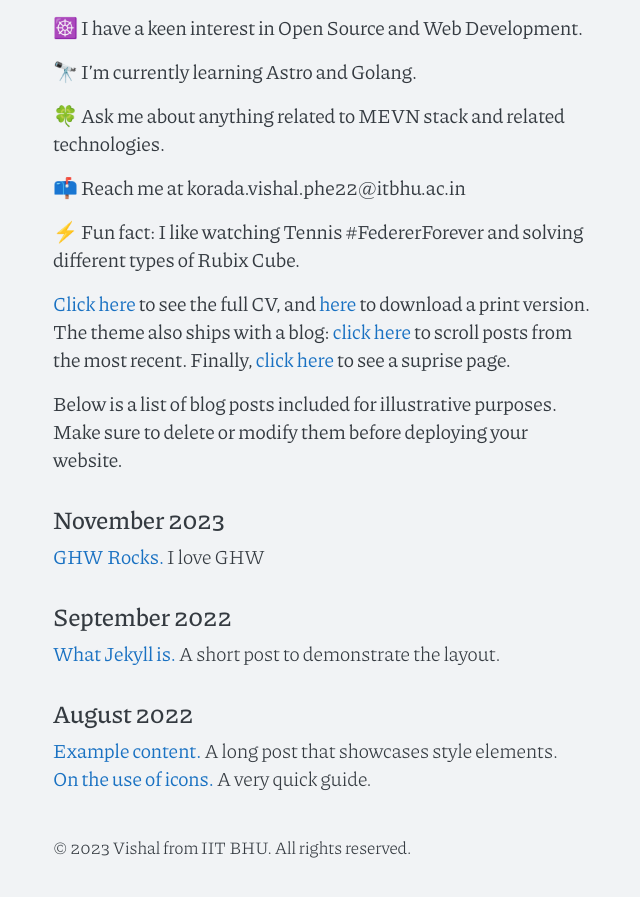
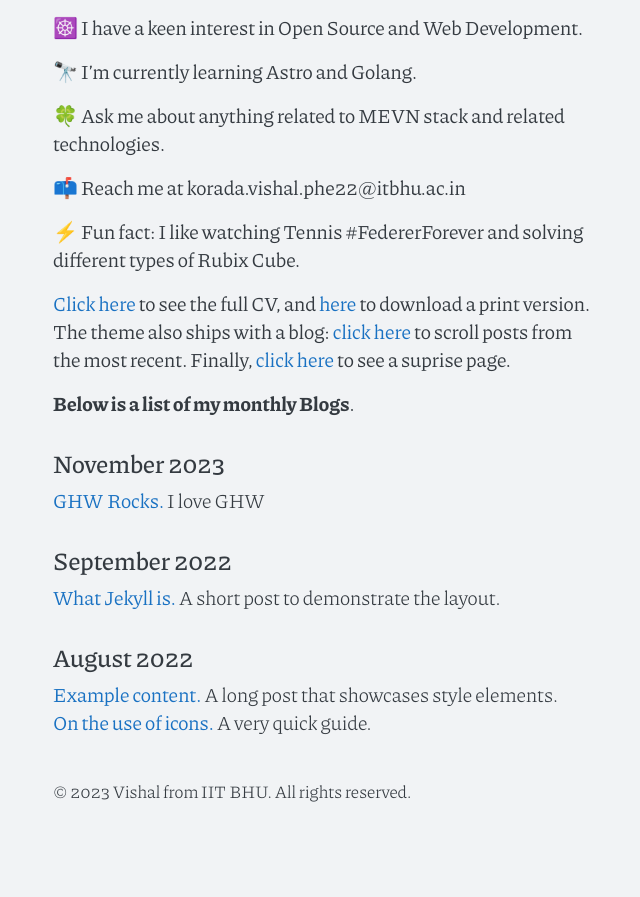
Before and after one commit to Vishalk91-4/vishalk91-4.github.io, a Jekyll site: the page built from index.md, in a window 1280 px wide and 900 px high, scrolled down 1165 px. Shown: the top 897 px of the window, without its empty margins (314-954 px from the left). Built offline with Jekyll 4.4.1, drawn with Linux system fonts in a browser that asks for light colours; after the commit the page ends 2009 px from its top, so only the background shows below that.

Commit message:
Updated Blogs

```diff
--- a/index.md
+++ b/index.md
@@ -20,6 +20,6 @@ I'm Vishal, a student, and developer from India.
 
 [Click here](/Vishal91-4-Portfolio/) to see the full CV, and [here](/cv.pdf) to download a print version. The theme also ships with a blog: [click here](/posts) to scroll posts from the most recent. Finally, [click here](/404) to see a suprise page.
 
-Below is a list of blog posts included for illustrative purposes. Make sure to delete or modify them before deploying your website.
+**Below is a list of my monthly Blogs**.
 
 {% include archive.html %}
```
